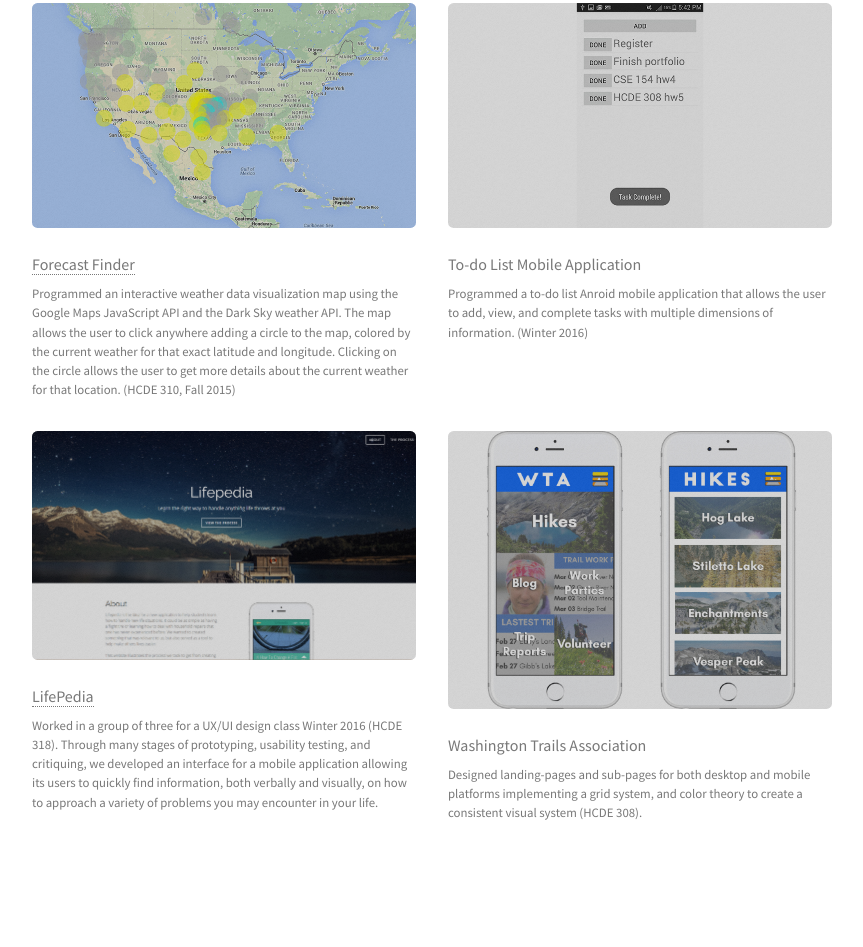
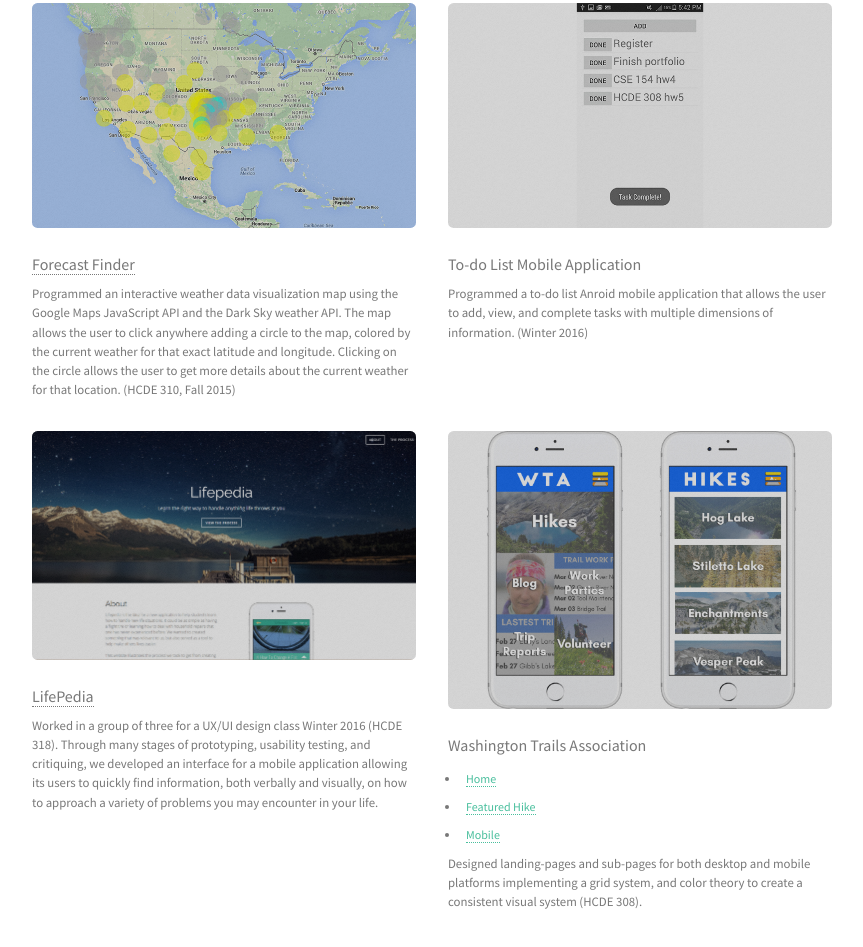
Before and after one commit to quinnmau/Portfolio, a plain HTML site: page index.html in a window 1280 px wide. Shown: the part 863-1810 px from the top of the page, without its empty margins (400-1263 px from the left). Before the commit the page ends 1765 px from the top, so only its background shows below. Drawn offline with Linux system fonts and the light colour scheme.

Commit message:
wta subpages

```diff
--- a/assets/css/main.css
+++ b/assets/css/main.css
@@ -25,6 +25,11 @@
 	body {
 		line-height: 1;
 	}
+
+    .wtapages {
+        font-size: 12px;
+        margin-bottom: 5px;
+    }
 
 	ol, ul {
 		list-style: none;
--- a/index.html
+++ b/index.html
@@ -96,6 +96,11 @@
 							<article class="6u$ 12u$(xsmall) work-item">
 								<a href="images/wtaAllPages3-01.jpg" class="image fit thumb"><img src="images/mobile_landing-01-01.jpg" alt="wta" /></a>
 								<h3>Washington Trails Association</h3>
+                                <ul class="wtapages">
+                                    <li><a href="wta/landingpageWTA-1.pdf" target="_blank">Home</a></li>
+                                    <li><a href="wta/featured_hike-1.pdf" target="_blank">Featured Hike</a></li>
+                                    <li><a href="wta/mobile_landing-1.pdf" target="_blank">Mobile</a></li>
+                                </ul>
 								<p>Designed landing-pages and sub-pages for both desktop and mobile platforms implementing a grid system, and color theory to create a consistent visual system (HCDE 308).</p>
 							</article>
                             <!--
```
